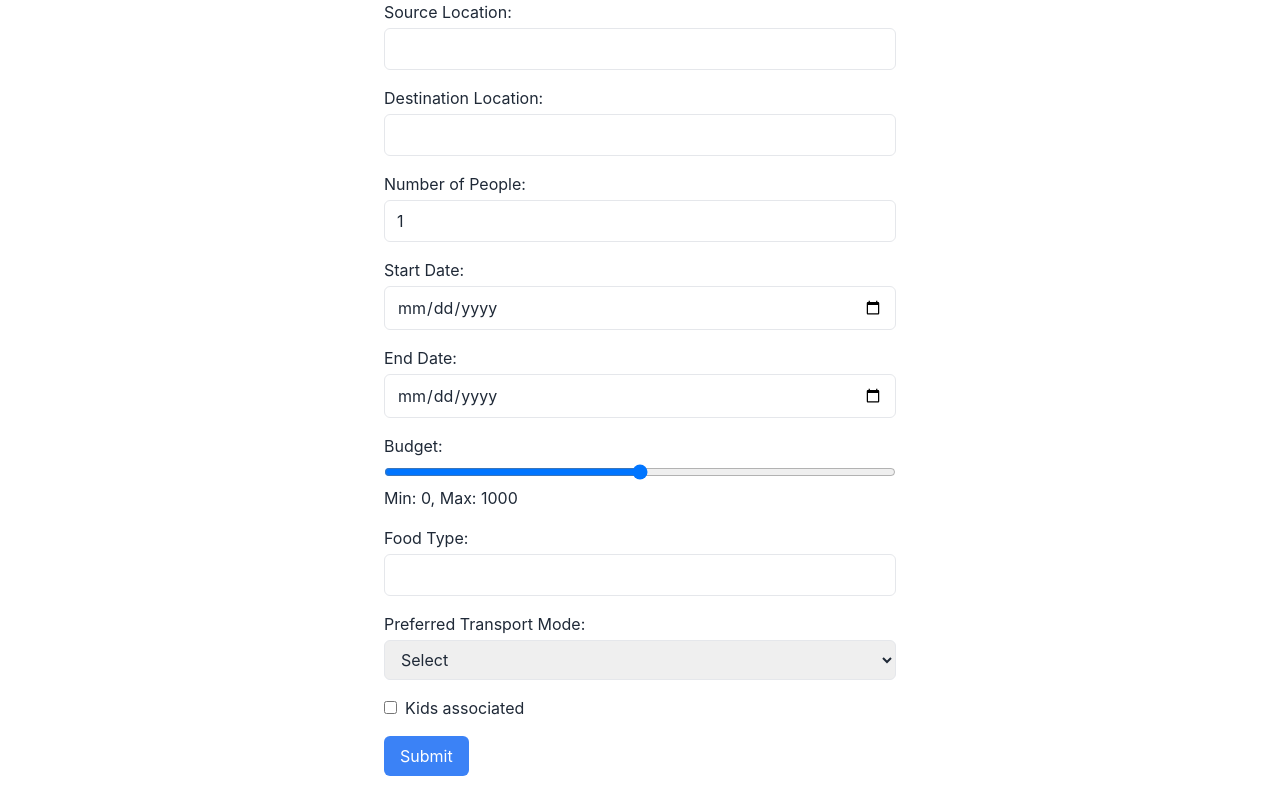
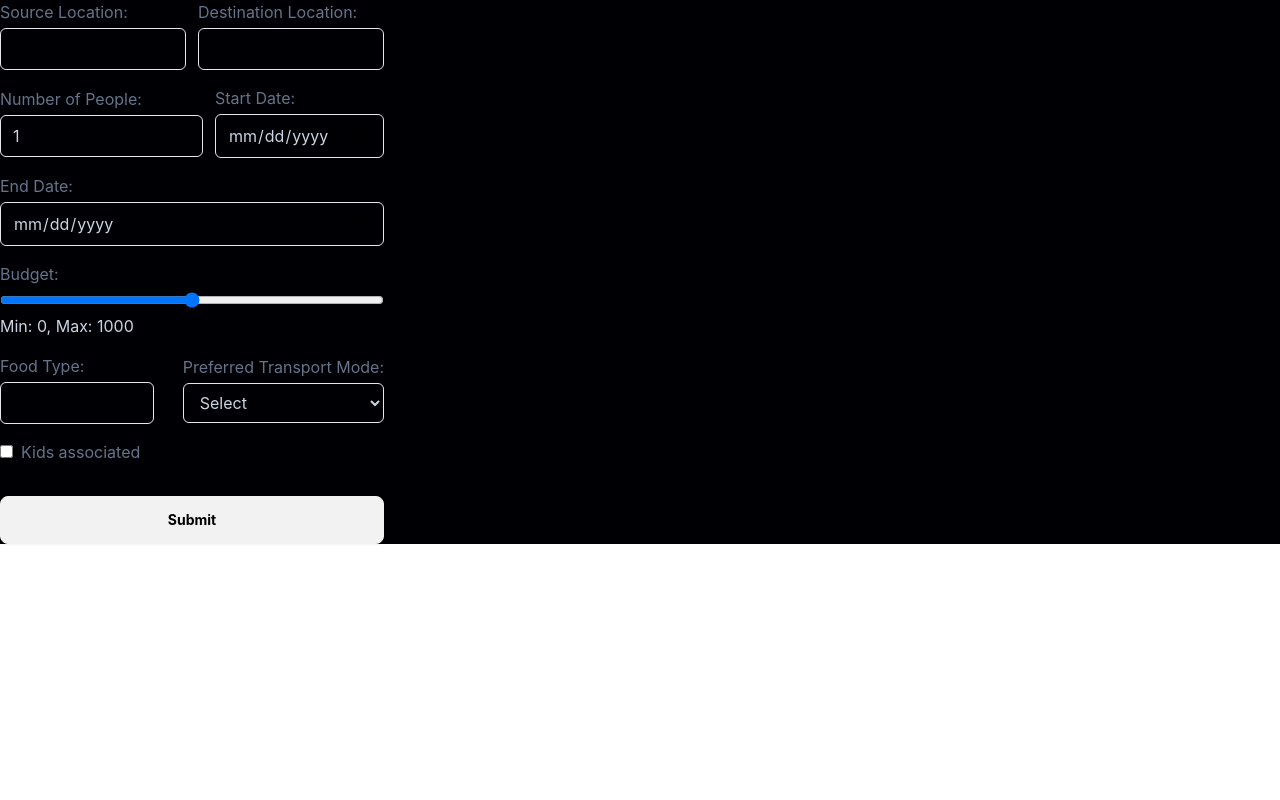
Before and after one commit to dipanshughime/Recursion5_SaiDuck, a React (Create React App) app in the folder client/: page /plannerform in a window 1280 px wide. Built offline with nearby package versions, Linux system fonts and the light colour scheme; no server answers.

Commit message:
form modal

```diff
--- /dev/null
+++ b/client/src/components/FormDialog.jsx
@@ -0,0 +1,28 @@
+import React from "react";
+import TravelForm from "../pages/TravelForm";
+
+const FormDialog = () => {
+  return (
+    <>
+      <button
+        className="btn"
+        onClick={() => document.getElementById("my_modal_3").showModal()}
+      >
+        open modal
+      </button>
+      <dialog id="my_modal_3" className="modal">
+        <div className="modal-box bg-[#000004] flex flex-col items-center">
+          <form method="dialog" className="ml-1/2">
+            <button className="btn btn-sm btn-circle btn-ghost absolute right-2 top-2">
+              ✕
+            </button>
+          </form>
+
+          <TravelForm />
+        </div>
+      </dialog>
+    </>
+  );
+};
+
+export default FormDialog;
--- a/client/src/index.css
+++ b/client/src/index.css
@@ -11,9 +11,11 @@ p {
 
 body {
   margin: 0;
+
   font-family: -apple-system, BlinkMacSystemFont, "Segoe UI", "Roboto", "Oxygen",
     "Ubuntu", "Cantarell", "Fira Sans", "Droid Sans", "Helvetica Neue",
     sans-serif;
+  background-color: #000004;
   -webkit-font-smoothing: antialiased;
   -moz-osx-font-smoothing: grayscale;
 }
--- a/client/src/pages/Home.jsx
+++ b/client/src/pages/Home.jsx
@@ -16,6 +16,7 @@ import Navbar from "../components/Navbar";
 import SearchIcon from "../icons/SearchIcon";
 import upload from "../utils/upload";
 import { Toaster, toast } from "react-hot-toast";
+import TravelForm from "./TravelForm";
 
 const Home = () => {
   const navigate = useNavigate();
@@ -135,6 +136,7 @@ const Home = () => {
           <SearchIcon />
           Get Started
         </button>
+        {/* Open the modal using document.getElementById('ID').showModal() method */}
       </div>
     </div>
   );
--- a/client/src/pages/TravelForm.jsx
+++ b/client/src/pages/TravelForm.jsx
@@ -1,17 +1,17 @@
-import React, { useState } from 'react';
-import ResponsePg from './ResponsePg';
+import React, { useState } from "react";
+import ResponsePg from "./ResponsePg";
 
 function TravelForm() {
-  const [sourceLocation, setSourceLocation] = useState('');
-  const [destinationLocation, setDestinationLocation] = useState('');
+  const [sourceLocation, setSourceLocation] = useState("");
+  const [destinationLocation, setDestinationLocation] = useState("");
   const [numberOfPeople, setNumberOfPeople] = useState(1);
-  const [startDate, setStartDate] = useState('');
-  const [endDate, setEndDate] = useState('');
+  const [startDate, setStartDate] = useState("");
+  const [endDate, setEndDate] = useState("");
   const [budget, setBudget] = useState([0, 1000]);
-  const [foodType, setFoodType] = useState('');
-  const [transportMode, setTransportMode] = useState('');
+  const [foodType, setFoodType] = useState("");
+  const [transportMode, setTransportMode] = useState("");
   const [isKidsAssociated, setIsKidsAssociated] = useState(false);
-  const [generatedContent, setGeneratedContent] = useState('');
+  const [generatedContent, setGeneratedContent] = useState("");
   const handleSliderChange = (event) => {
     setBudget(event.target.value);
   };
@@ -112,50 +112,45 @@ function TravelForm() {
       Total Budget of 2 days: 5200 Rs\n
   `;
 
-
-
       // Call getRequest function with the constructed prompt
       const generatedContent = await getRequest(prompt);
-      console.log('Generated Content:', generatedContent);
+      console.log("Generated Content:", generatedContent);
       setGeneratedContent(generatedContent);
 
       // Reset form fields
-      setSourceLocation('');
-      setDestinationLocation('');
+      setSourceLocation("");
+      setDestinationLocation("");
       setNumberOfPeople(1);
-      setStartDate('');
-      setEndDate('');
+      setStartDate("");
+      setEndDate("");
       setBudget([0, 1000]);
-      setFoodType('');
-      setTransportMode('');
+      setFoodType("");
+      setTransportMode("");
       setIsKidsAssociated(false);
     } catch (error) {
-      console.error('Error:', error);
+      console.error("Error:", error);
     }
   };
 
   async function getRequest(prompt) {
-
     const apiUrl = `https://generativelanguage.googleapis.com/v1beta/models/gemini-pro:generateContent?key=`;
     const headers = {
-      'Content-Type': 'application/json'
+      "Content-Type": "application/json",
     };
 
     try {
       const query = {
         contents: [
           {
-            parts: [
-              { text: prompt }
-            ]
-          }
-        ]
+            parts: [{ text: prompt }],
+          },
+        ],
       };
 
       const response = await fetch(apiUrl, {
-        method: 'POST',
+        method: "POST",
         headers: headers,
-        body: JSON.stringify(query)
+        body: JSON.stringify(query),
       });
 
       if (response.ok) {
@@ -171,64 +166,162 @@ function TravelForm() {
     }
   }
 
-
   return (
     <>
       {generatedContent ? (
         <ResponsePg generatedContent={generatedContent} />
       ) : (
-    <form onSubmit={handleSubmit} className="max-w-lg mx-auto">
+        <form
+          onSubmit={handleSubmit}
+          className="max-w-sm
+         text-slate-300
+        "
+        >
+          <div className="flex items-center justify-center gap-3">
             <div className="mb-4">
-        <label htmlFor="sourceLocation" className="block mb-1">Source Location:</label>
-        <input type="text" id="sourceLocation" value={sourceLocation} onChange={(e) => setSourceLocation(e.target.value)} className="w-full px-3 py-2 border rounded-md focus:outline-none focus:border-blue-500" />
+              <label
+                htmlFor="sourceLocation"
+                className="block mb-1 text-slate-500"
+              >
+                Source Location:
+              </label>
+              <input
+                type="text"
+                id="sourceLocation"
+                value={sourceLocation}
+                onChange={(e) => setSourceLocation(e.target.value)}
+                className="w-full px-3 bg-transparent py-2 border rounded-md focus:outline-none focus:border-blue-500"
+              />
             </div>
             <div className="mb-4">
-        <label htmlFor="destinationLocation" className="block mb-1">Destination Location:</label>
-        <input type="text" id="destinationLocation" value={destinationLocation} onChange={(e) => setDestinationLocation(e.target.value)} className="w-full px-3 py-2 border rounded-md focus:outline-none focus:border-blue-500" />
+              <label
+                htmlFor="destinationLocation"
+                className="block mb-1 text-slate-500"
+              >
+                Destination Location:
+              </label>
+              <input
+                type="text"
+                id="destinationLocation"
+                value={destinationLocation}
+                onChange={(e) => setDestinationLocation(e.target.value)}
+                className="w-full px-3 bg-transparent py-2 border rounded-md focus:outline-none focus:border-blue-500"
+              />
+            </div>
+          </div>
+          <div className="flex items-center justify-between gap-3">
+            <div className="mb-4">
+              <label
+                htmlFor="numberOfPeople"
+                className="block mb-1 text-slate-500"
+              >
+                Number of People:
+              </label>
+              <input
+                type="number"
+                id="numberOfPeople"
+                value={numberOfPeople}
+                onChange={(e) => setNumberOfPeople(parseInt(e.target.value))}
+                className="w-full px-3 bg-transparent py-2 border rounded-md focus:outline-none focus:border-blue-500"
+              />
             </div>
             <div className="mb-4">
-        <label htmlFor="numberOfPeople" className="block mb-1">Number of People:</label>
-        <input type="number" id="numberOfPeople" value={numberOfPeople} onChange={(e) => setNumberOfPeople(parseInt(e.target.value))} className="w-full px-3 py-2 border rounded-md focus:outline-none focus:border-blue-500" />
+              <label htmlFor="startDate" className="block mb-1 text-slate-500">
+                Start Date:
+              </label>
+              <input
+                type="date"
+                id="startDate"
+                value={startDate}
+                onChange={(e) => setStartDate(e.target.value)}
+                className="w-full px-3 bg-transparent py-2 border rounded-md focus:outline-none focus:border-blue-500"
+              />
+            </div>
           </div>
           <div className="mb-4">
-        <label htmlFor="startDate" className="block mb-1">Start Date:</label>
-        <input type="date" id="startDate" value={startDate} onChange={(e) => setStartDate(e.target.value)} className="w-full px-3 py-2 border rounded-md focus:outline-none focus:border-blue-500" />
+            <label htmlFor="endDate" className="block mb-1 text-slate-500">
+              End Date:
+            </label>
+            <input
+              type="date"
+              id="endDate"
+              value={endDate}
+              onChange={(e) => setEndDate(e.target.value)}
+              className="w-full px-3 bg-transparent py-2 border rounded-md focus:outline-none focus:border-blue-500"
+            />
           </div>
           <div className="mb-4">
-        <label htmlFor="endDate" className="block mb-1">End Date:</label>
-        <input type="date" id="endDate" value={endDate} onChange={(e) => setEndDate(e.target.value)} className="w-full px-3 py-2 border rounded-md focus:outline-none focus:border-blue-500" />
+            <label htmlFor="budget" className="block mb-1 text-slate-500">
+              Budget:
+            </label>
+            <input
+              type="range"
+              id="budget"
+              min={0}
+              max={1000}
+              value={budget}
+              onChange={handleSliderChange}
+              className="w-full"
+            />
+            <span className="block">
+              Min: {budget[0]}, Max: {budget[1]}
+            </span>
+          </div>
+          <div className="flex items-center justify-between">
+            <div className="mb-4 w-[40%]">
+              <label htmlFor="foodType" className="block mb-1 text-slate-500">
+                Food Type:
+              </label>
+              <input
+                type="text"
+                id="foodType"
+                value={foodType}
+                onChange={(e) => setFoodType(e.target.value)}
+                className="w-full px-3 bg-transparent py-2 border rounded-md focus:outline-none focus:border-blue-500"
+              />
             </div>
             <div className="mb-4">
-        <label htmlFor="budget" className="block mb-1">Budget:</label>
-        <input type="range" id="budget" min={0} max={1000} value={budget} onChange={handleSliderChange} className="w-full" />
-        <span className="block">Min: {budget[0]}, Max: {budget[1]}</span>
-      </div>
-      <div className="mb-4">
-        <label htmlFor="foodType" className="block mb-1">Food Type:</label>
-        <input type="text" id="foodType" value={foodType} onChange={(e) => setFoodType(e.target.value)} className="w-full px-3 py-2 border rounded-md focus:outline-none focus:border-blue-500" />
-      </div>
-      <div className="mb-4">
-        <label htmlFor="transportMode" className="block mb-1">Preferred Transport Mode:</label>
-        <select id="transportMode" value={transportMode} onChange={(e) => setTransportMode(e.target.value)} className="w-full px-3 py-2 border rounded-md focus:outline-none focus:border-blue-500">
+              <label
+                htmlFor="transportMode"
+                className="block mb-1 text-slate-500"
+              >
+                Preferred Transport Mode:
+              </label>
+              <select
+                id="transportMode"
+                value={transportMode}
+                onChange={(e) => setTransportMode(e.target.value)}
+                className="w-full bg-transparent px-3 py-2 border rounded-md focus:outline-none focus:border-blue-500"
+              >
                 <option value="">Select</option>
                 <option value="bus">Bus</option>
                 <option value="train">Train</option>
                 <option value="flight">Flight</option>
               </select>
             </div>
+          </div>
           <div className="mb-4">
-        <label htmlFor="isKidsAssociated" className="block mb-1">
-          <input type="checkbox" id="isKidsAssociated" checked={isKidsAssociated} onChange={(e) => setIsKidsAssociated(e.target.checked)} className="mr-2" />
+            <label
+              htmlFor="isKidsAssociated"
+              className="block mb-1 text-slate-500"
+            >
+              <input
+                type="checkbox"
+                id="isKidsAssociated"
+                checked={isKidsAssociated}
+                onChange={(e) => setIsKidsAssociated(e.target.checked)}
+                className="mr-2 bg-transparent"
+              />
               Kids associated
             </label>
           </div>
-      <button type="submit" className="bg-blue-500 text-white px-4 py-2 rounded-md hover:bg-blue-600 focus:outline-none focus:bg-blue-600">Submit</button>
-
-      <div>
-
-      </div>
+          <button
+            type="submit"
+            className="btn w-full mt-8 text-black font-bold flex items-center justify-center gap-3"
+          >
+            Submit
+          </button>
         </form>
-
       )}
     </>
   );
```
Lines whose indentation alone changed are shown as unchanged.
